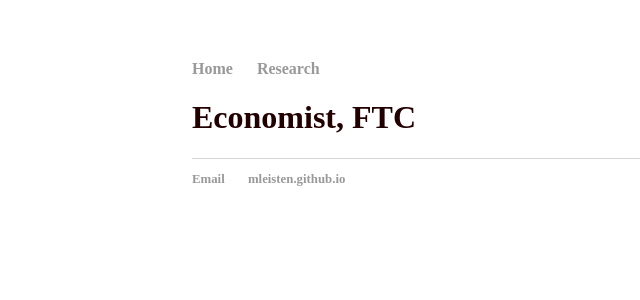
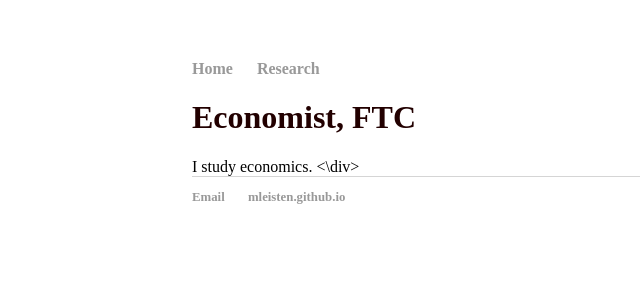
Before and after one commit to mleisten/mleisten.github.io, a Jekyll site: the page built from index.html, in a window 1280 px wide. Shown: the top 300 px of the page, without its empty margins (0-640 px from the left). Built offline with Jekyll 4.4.1, drawn with Linux system fonts in a browser that asks for light colours.

Commit message:
Update index.html

```diff
--- a/index.html
+++ b/index.html
@@ -5,3 +5,6 @@ title: Matthew Leisten
 <div class="blah">
 	<h1>Economist, FTC</h1>
 </div>
+<div class="content">
+	I study economics.
+<\div>
```
